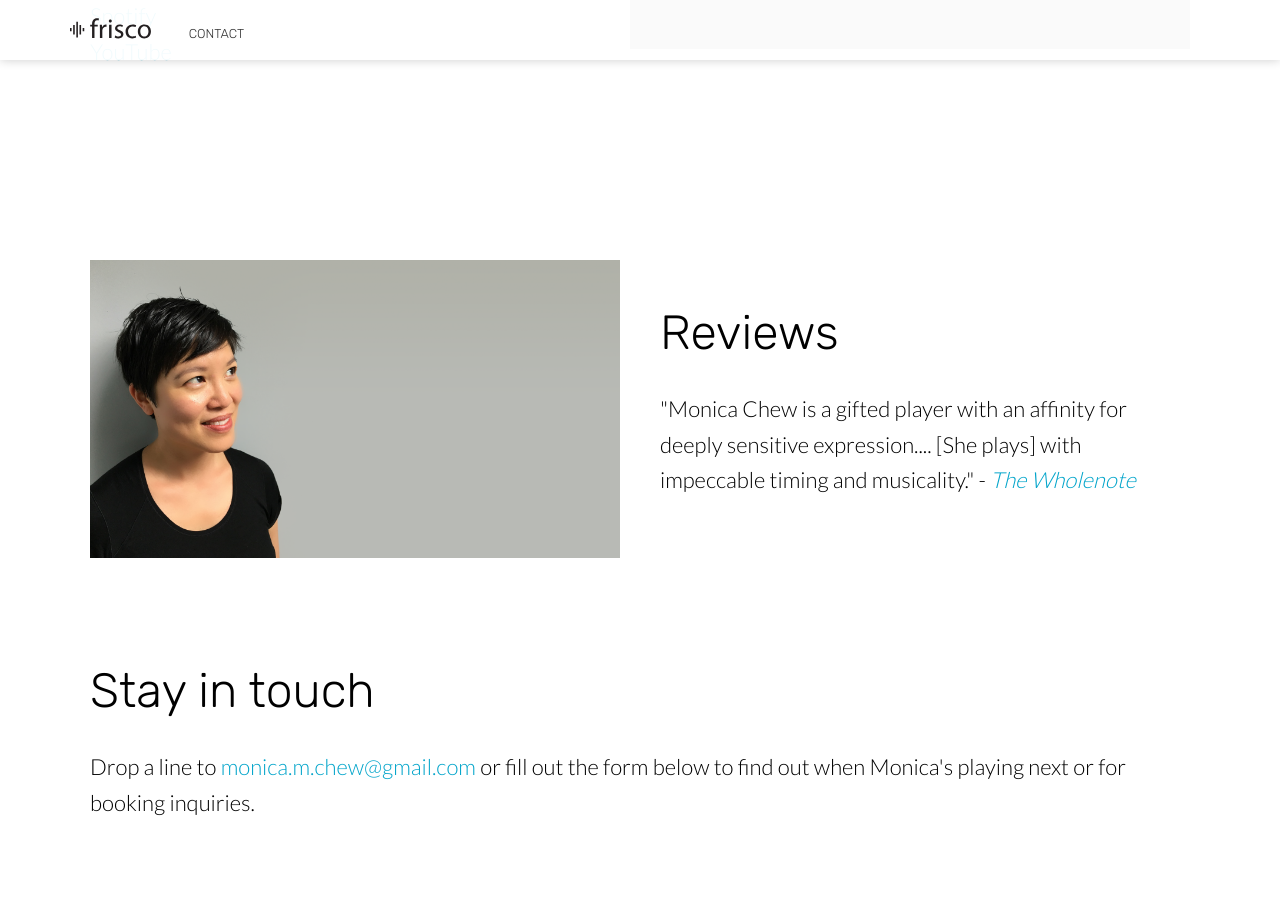
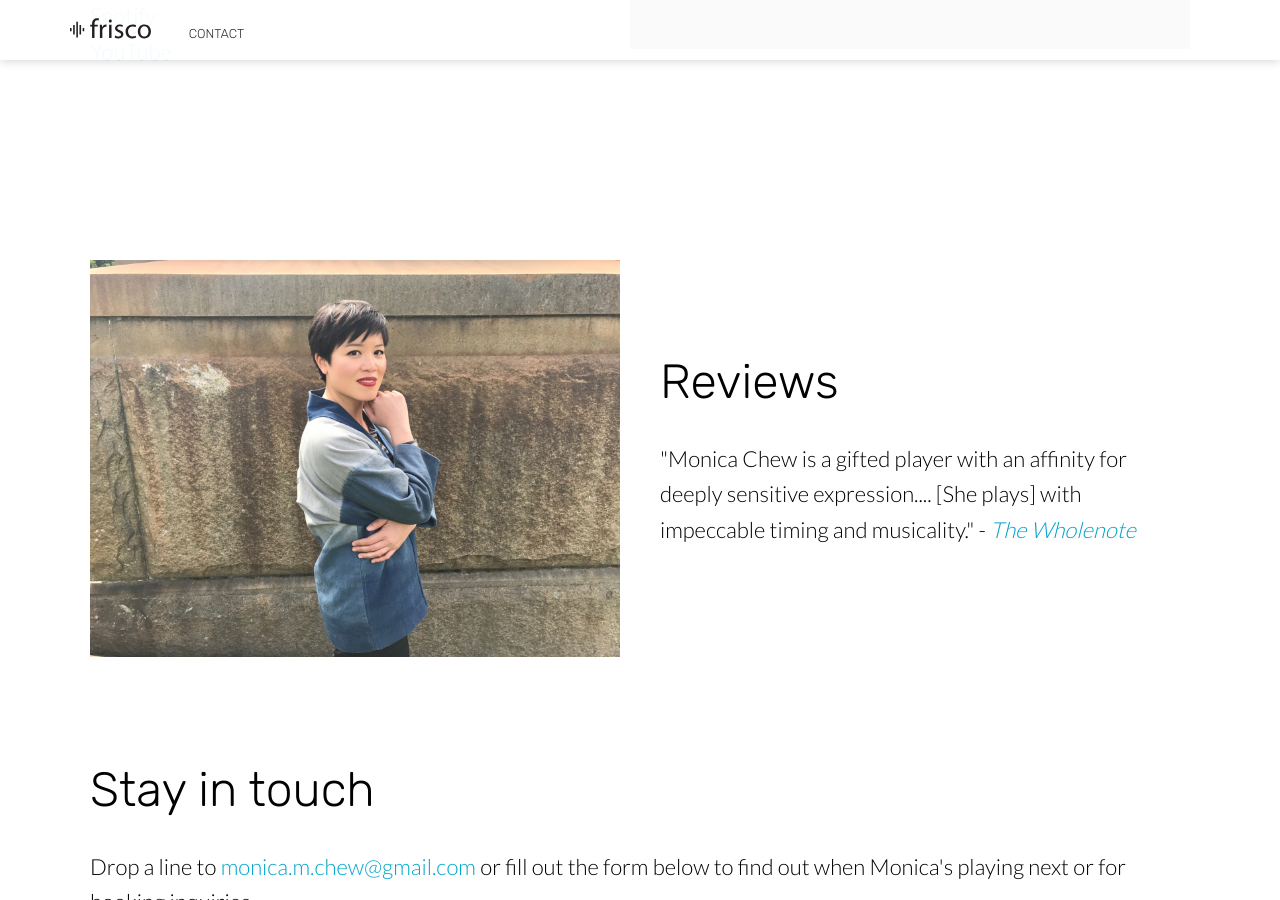
Before and after one commit to monicachew/monicachew.github.io, a Jekyll site: the page built from index.html, in a window 1280 px wide and 900 px high, scrolled down 1372 px. Built offline with Jekyll 4.4.1, drawn with Linux system fonts in a browser that asks for light colours; nearby versions of some CDN libraries; grey boxes are pictures that could not be loaded.

Commit message:
Update image

```diff
--- a/index.html
+++ b/index.html
@@ -47,7 +47,7 @@ bottom_image: /uploads/monica-head.png
 				</p>
 			</div>
 			<div class="image">
-				<img class="editable" src="uploads/monica-head.png" alt="Monica Chew" />
+				<img class="editable" src="uploads/Monica-cover.jpg" alt="Monica Chew" />
 			</div>
 		</div>
 	</section>
```
